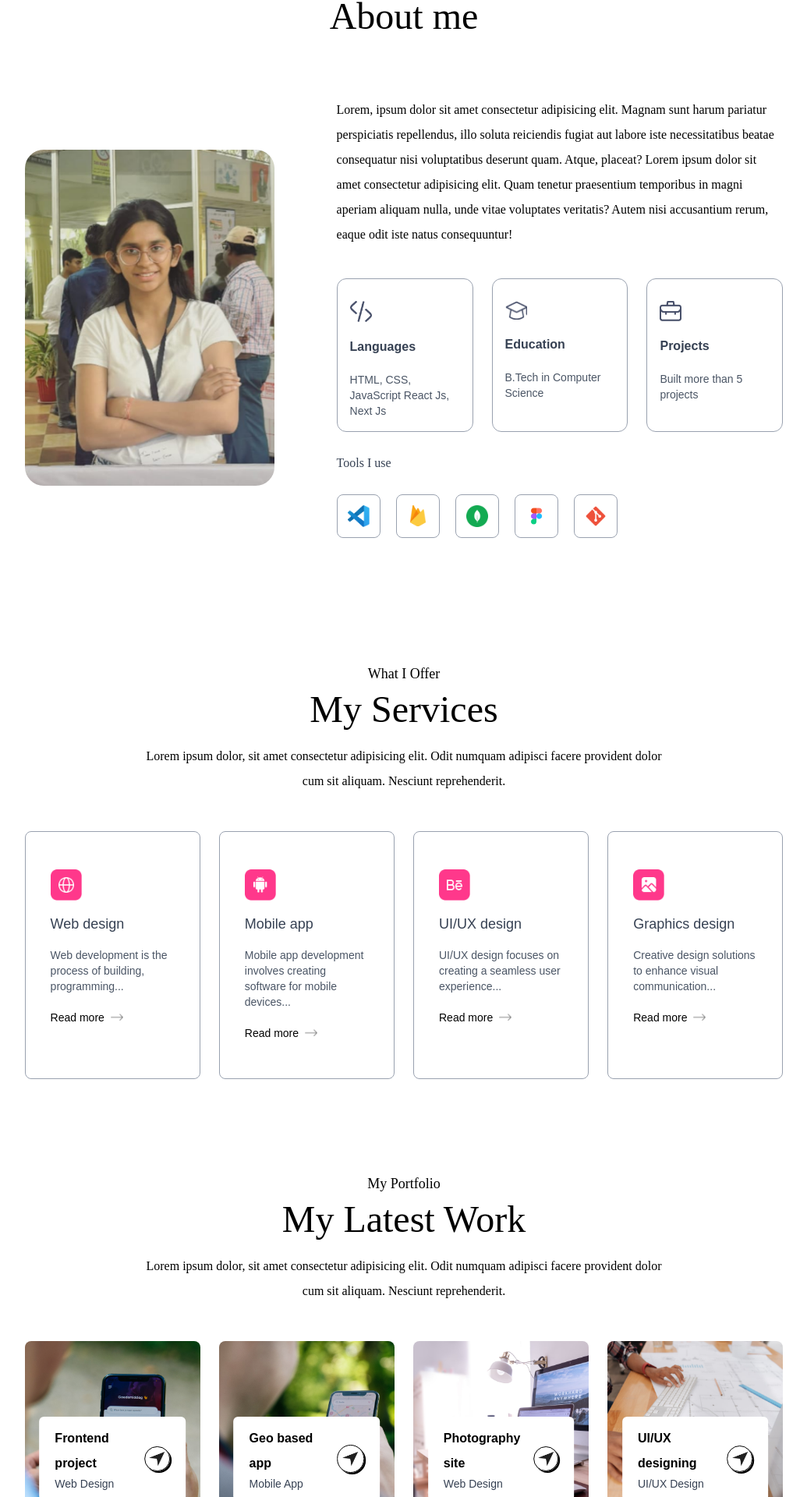
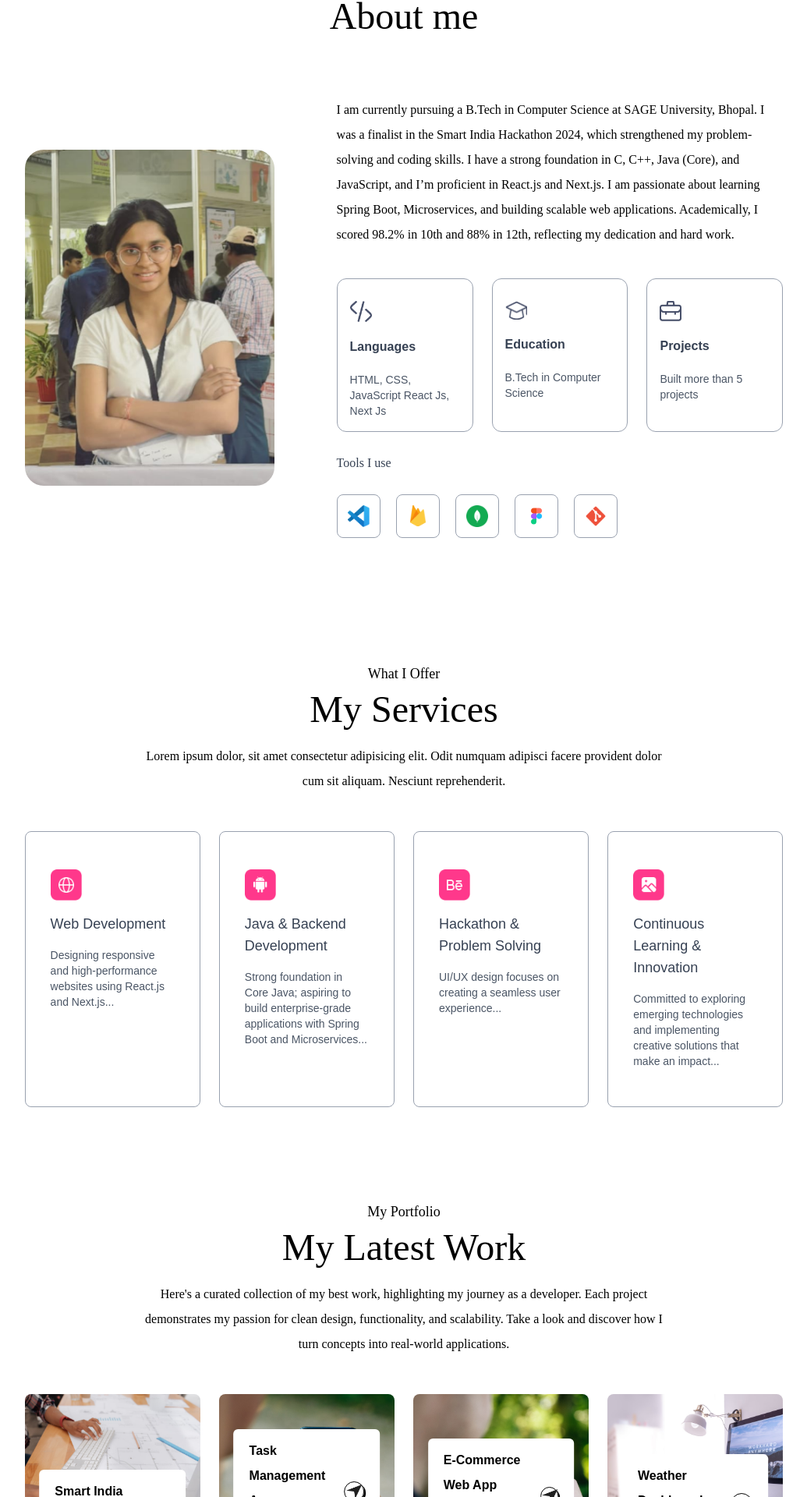
Before and after one commit to Avanidubey-sys/my-portfolio, a Next.js app: page / in a window 1280 px wide. Shown: the part 879-2799 px from the top of the page at 78% size, without its empty margins (122-1157 px from the left). Built offline with nearby package versions, Linux system fonts and the light colour scheme; a web font is replaced by a local one.

Commit message:
Updated portfolio content and projects

```diff
--- a/assets/assets.js
+++ b/assets/assets.js
@@ -83,32 +83,33 @@ export const assets = {
 
 export const workData = [
     {
-        title: 'Frontend project',
-        description: 'Web Design',
-        bgImage: '/work-1.png',
+        title: 'Smart India Hackathon 2024',
+        description: 'OPD & Bed Tracker',
+        bgImage: '/work-4.png',
     },
     {
-        title: 'Geo based app',
-        description: 'Mobile App',
+        title: 'Task Management App',
+        description: 'Efficient Productivity Tool',
+         bgImage: '/work-1.png',
+    },
+    {
+        title: 'E-Commerce Web App',
+        description: 'Seamless Shopping Experience',
         bgImage: '/work-2.png',
     },
     {
-        title: 'Photography site',
-        description: 'Web Design',
+        title: 'Weather Dashboard',
+        description: 'Real-Time Weather',
         bgImage: '/work-3.png',
     },
-    {
-        title: 'UI/UX designing',
-        description: 'UI/UX Design',
-        bgImage: '/work-4.png',
-    },
+
 ]
 
 export const serviceData = [
-    { icon: assets.web_icon, title: 'Web design', description: 'Web development is the process of building, programming...', link: '' },
-    { icon: assets.mobile_icon, title: 'Mobile app', description: 'Mobile app development involves creating software for mobile devices...', link: '' },
-    { icon: assets.ui_icon, title: 'UI/UX design', description: 'UI/UX design focuses on creating a seamless user experience...', link: '' },
-    { icon: assets.graphics_icon, title: 'Graphics design', description: 'Creative design solutions to enhance visual communication...', link: '' },
+    { icon: assets.web_icon, title: 'Web Development', description: 'Designing responsive and high-performance websites using React.js and Next.js...', link: '' },
+    { icon: assets.mobile_icon, title: 'Java & Backend Development', description: 'Strong foundation in Core Java; aspiring to build enterprise-grade applications with Spring Boot and Microservices...', link: '' },
+    { icon: assets.ui_icon, title: 'Hackathon & Problem Solving', description: 'UI/UX design focuses on creating a seamless user experience...', link: '' },
+    { icon: assets.graphics_icon, title: 'Continuous Learning & Innovation', description: 'Committed to exploring emerging technologies and implementing creative solutions that make an impact...', link: '' },
 ]
 
 export const infoList = [
--- a/src/components/About.jsx
+++ b/src/components/About.jsx
@@ -41,10 +41,12 @@ const About = () => {
             transition={{duration:0.6, delay: 0.8}}
             className='flex-1'>
                 <p className='mb-10 max-w-2xl font-ovo'>
-                    Lorem, ipsum dolor sit amet consectetur adipisicing elit. Magnam sunt harum pariatur perspiciatis repellendus,
-                    illo soluta reiciendis fugiat aut labore iste necessitatibus beatae consequatur nisi voluptatibus deserunt quam. Atque, placeat?
-                    Lorem ipsum dolor sit amet consectetur adipisicing elit. Quam tenetur praesentium temporibus in magni aperiam aliquam nulla,
-                    unde vitae voluptates veritatis? Autem nisi accusantium rerum, eaque odit iste natus consequuntur!
+                   I am currently pursuing a B.Tech in Computer Science at SAGE University, Bhopal.
+I was a finalist in the Smart India Hackathon 2024, which strengthened my problem-solving and coding skills.
+I have a strong foundation in C, C++, Java (Core), and JavaScript, and I’m proficient in React.js and Next.js.
+I am passionate about learning Spring Boot, Microservices, and building scalable web applications.
+Academically, I scored 98.2% in 10th and 88% in 12th, reflecting my dedication and hard work.
+
                 </p>
 
                 <motion.ul
--- a/src/components/Contact.jsx
+++ b/src/components/Contact.jsx
@@ -55,8 +55,9 @@ const Contact = () => {
     whileInView={{opacity: 1}}
     transition={{duration: 0.5, delay:0.7}}
       className='text-center max-w-2xl mx-auto mt-5 mb-12 font-ovo'>
-            Lorem ipsum dolor, sit amet consectetur adipisicing elit. Odit numquam adipisci facere provident
-            dolor cum sit aliquam. Nesciunt reprehenderit.
+            I’m always excited to work on new projects and collaborate with like-minded people.
+Feel free to reach out via the contact form below or email me directly at dubeyavani18@gmail.com.
+
       </motion.p>
 
       <motion.form
--- a/src/components/Footer.jsx
+++ b/src/components/Footer.jsx
@@ -18,13 +18,13 @@ const Footer = () => {
             <p>@ 2025 Avani Dubey. All rights reserved.</p>
             <ul className='flex items-center gap-10 justofy-center mt-4 sm:mt-0'>
                 <li>
-                    <a target = '_blank' href="https://google.com">GitHub</a>
+                    <a target = '_blank' href="https://github.com/Avanidubey-sys">GitHub</a>
                 </li>
                 <li>
-                    <a target = '_blank' href="https://google.com">LinkedIn</a>
+                    <a target = '_blank' href="https://www.linkedin.com/in/avani-dubey-1b20a72aa/">LinkedIn</a>
                 </li>
                 <li>
-                    <a target = '_blank' href="https://google.com">Twitter</a>
+                    <a target = '_blank' href="https://leetcode.com/u/Avanidubey/">Leetcode</a>
                 </li>
             </ul>
         </div>
--- a/src/components/Header.jsx
+++ b/src/components/Header.jsx
@@ -34,8 +34,10 @@ const Header = () => {
                     transition={{duration:0.6, delay:0.7}}
                     className='max-w-2xl mx-auto font-ovo'
                     >
-                        Lorem ipsum dolor sit amet consectetur adipisicing elit. Ratione repellat quasi eligendi est nulla eum quos natus delectus.
-                        Veritatis ex sunt ipsam quidem. natus aliquid!
+                        Hi! I’m Avani Dubey, a Computer Science undergraduate at SAGE University, Bhopal.
+I’m passionate about crafting elegant and scalable web applications, blending creativity with robust code.
+From building dynamic interfaces with React.js and Next.js to exploring enterprise-level Java solutions, I thrive on turning ideas into impactful digital experiences.
+
                     </motion.p>
                     <div className='flex flex-col sm:flex-row items-center gap-4 mt-4'>
                         <motion.a href="#contact"
@@ -44,7 +46,7 @@ const Header = () => {
                         initial={{y: 30, opacity:0}}
                         whileInView={{y:0, opacity: 1}}
                         transition={{duration: 0.6, delay:1}}>
-                            Contact me <Image src={assets.right_arrow_white} alt=''
+                            Get in Touch<Image src={assets.right_arrow_white} alt=''
                             className='w-4'/>
                         </motion.a>
 
--- a/src/components/Services.jsx
+++ b/src/components/Services.jsx
@@ -49,9 +49,7 @@ const Services = () => {
                     <p className='text-sm text-gray-600 leading-5'>
                         {description}
                     </p>
-                    <a href={link} className='flex items-center gap-2 text-sm mt-5'>
-                        Read more <Image src={assets.right_arrow} alt="" className='w-4'/>
-                    </a>
+
                 </motion.div>
             ))}
         </motion.div>
--- a/src/components/Work.jsx
+++ b/src/components/Work.jsx
@@ -28,8 +28,10 @@ const Work = () => {
     whileInView={{opacity: 1}}
     transition={{duration: 0.5, delay:0.7}}
     className='text-center max-w-2xl mx-auto mt-5 mb-12 font-ovo'>
-            Lorem ipsum dolor, sit amet consectetur adipisicing elit. Odit numquam adipisci facere provident
-            dolor cum sit aliquam. Nesciunt reprehenderit.
+            Here's a curated collection of my best work, highlighting my journey as a developer.
+Each project demonstrates my passion for clean design, functionality, and scalability.
+Take a look and discover how I turn concepts into real-world applications.
+
       </motion.p>
 
       <motion.div
```
